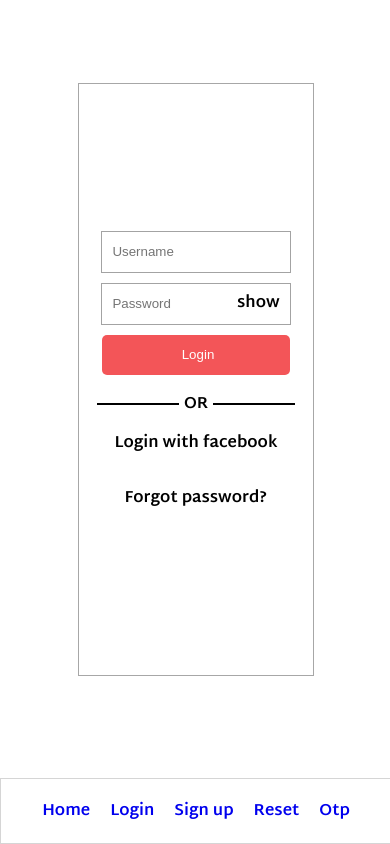
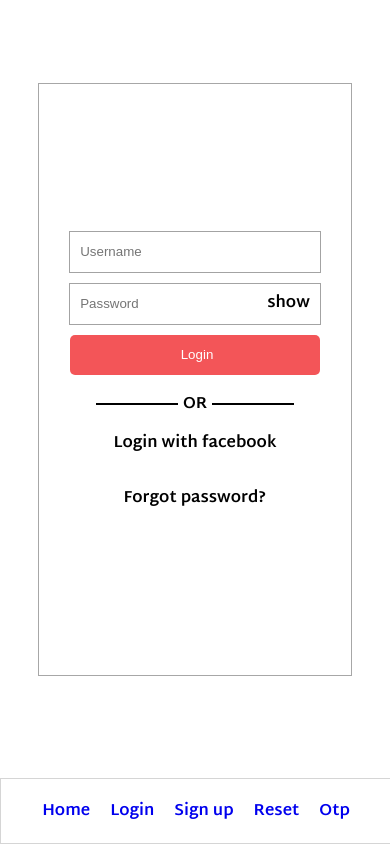
Before and after one commit to ajadimayowa/ogasela, a React (Create React App) app: page /login in a window 390 px wide. Built offline with nearby package versions, Linux system fonts and the light colour scheme.

Commit message:
adjusted loginform response

```diff
--- a/src/pages/css/homepage.module.css
+++ b/src/pages/css/homepage.module.css
@@ -35,7 +35,7 @@
     /* background-color: rgb(173, 11, 38); */
     margin: 0px;
     min-height: 70vh;
-    width: 60%;
+    width: 30%;
   }
 
 
@@ -79,6 +79,6 @@
       /* background-color: rgb(173, 11, 38); */
       margin: 0px;
       min-height: 70vh;
-      width: 100%;
+      width: 80%;
     }
   }
--- a/src/pages/onboarding/login.tsx
+++ b/src/pages/onboarding/login.tsx
@@ -19,7 +19,7 @@ const LoginPage = () => {
     return (
         <div className={`${style.container}`}>
             <div className={`${style.main}`}>
-                <div style={{ width: '60%' }}>
+                <div style={{ width: '100%', display:'flex', justifyContent:'center' }}>
                     <form
                         onSubmit={(e) => handleUserLogin(e)}
                         className={`${style.loginForm}`}
```
